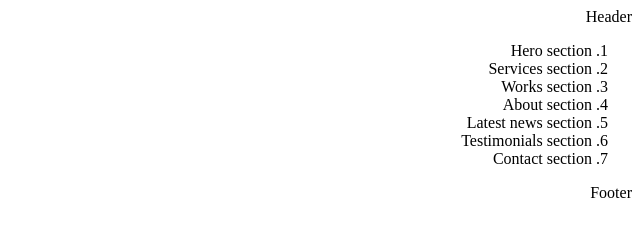
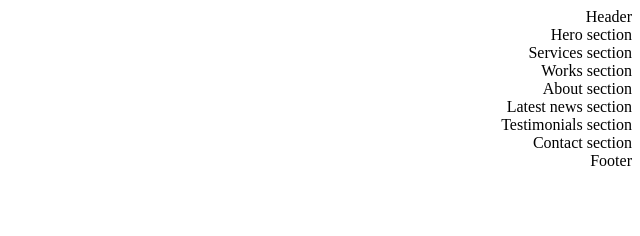
Before and after one commit to starles-barkley/atlas-web_front_end, a plain HTML site: page html_advanced/article.html in a window 1280 px wide. Shown: the whole page, without its empty margins (640-1280 px from the left). Drawn offline with Linux system fonts and the light colour scheme.

Commit message:
create sections in 5-index

```diff
--- a/html_advanced/article.html
+++ b/html_advanced/article.html
@@ -14,15 +14,33 @@
                 Header
             </header>
             <main>
-                <ol>
-                    <li> Hero section</li>
-                    <li> Services section</li>
-                    <li> Works section</li>
-                    <li> About section</li>
-                    <li> Latest news section</li>
-                    <li> Testimonials section</li>
-                    <li> Contact section</li>
-                </ol>
+                <section>
+                    Hero section
+                </section>
+
+                <section>
+                    Services section
+                </section>
+
+                <section>
+                    Works section
+                </section>
+
+                <section>
+                    About section
+                </section>
+
+                <section>
+                    Latest news section
+                </section>
+
+                <section>
+                    Testimonials section
+                </section>
+
+                <section>
+                    Contact section
+                </section>
             </main>
             <footer>
                 Footer
```
